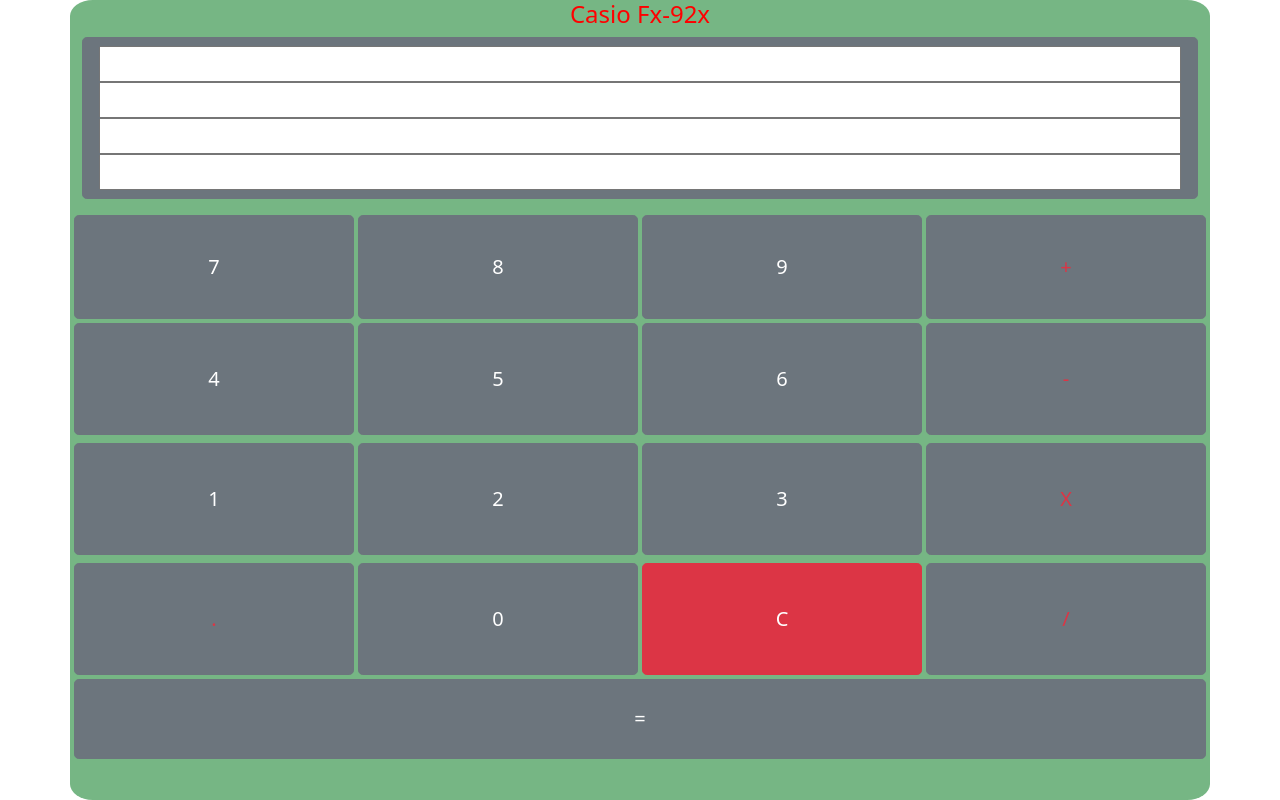
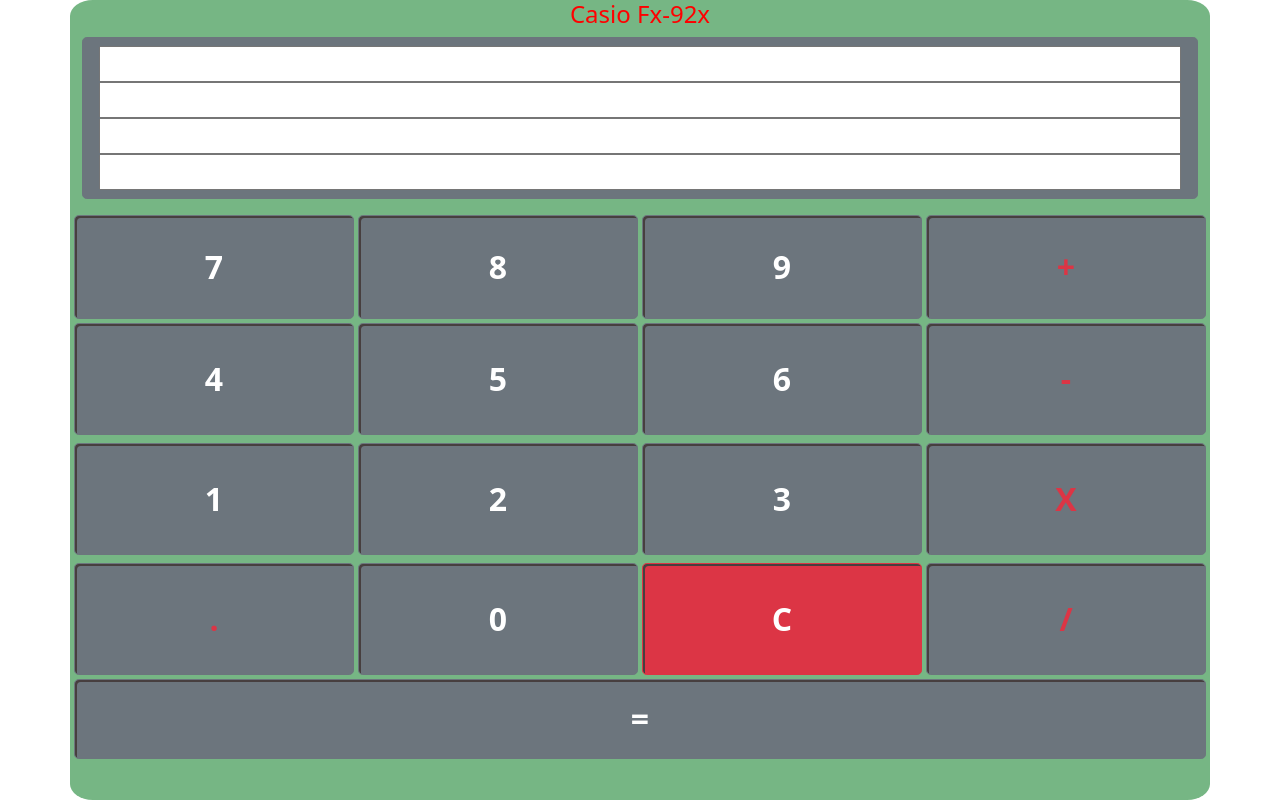
Before and after one commit to LHP7Guillaume/calculatrice, a plain HTML site: page index.html in a window 1280 px wide. Drawn offline with nearby package versions, Linux system fonts and the light colour scheme.

Commit message:
calculatrice mise a jour couleur

```diff
--- a/index.html
+++ b/index.html
@@ -33,73 +33,73 @@
                 </span>
 
                 <div class="row gap-1 px-1 pt-3 hadi lg">
-                    <input type="button" id="" value="7" class="col btn btn-secondary input btn-lg btn-block"
+                    <input type="button" id="" value="7" class="number col btn btn-secondary input btn-lg btn-block "
                         onclick="displaynumber(7)" />
 
 
-                    <input type="button" id="" value="8" class="col btn btn-secondary btn-lg btn-block"
+                    <input type="button" id="" value="8" class="number col btn btn-secondary btn-lg btn-block"
                         onclick="displaynumber(8)" />
 
 
-                    <input type="button" id="" value="9" class="col btn btn-secondary input btn-lg btn-block"
+                    <input type="button" id="" value="9" class="number col btn btn-secondary input btn-lg btn-block"
                         onclick="displaynumber(9)" />
 
 
-                    <input type="button" id="" value="+" class="col btn btn-secondary btn-lg btn-block text-danger"
+                    <input type="button" id="" value="+" class="number col btn btn-secondary btn-lg btn-block text-danger"
                         onclick="displayOperator('+')" />
                 </div>
 
-                <div class="row gap-1 px-1 py-1 hadi lg">
-                    <input type="button" id="" value="4" class="col btn btn-secondary input btn-lg btn-block"
+                <div class="row gap-1 px-1 py-1 hadi lg ">
+                    <input type="button" id="" value="4" class=" number col btn btn-secondary input btn-lg btn-block"
                         onclick="displaynumber(4)" />
 
-                    <input type="button" id="" value="5" class="col btn btn-secondary input btn-lg btn-block"
+                    <input type="button" id="" value="5" class=" number col btn btn-secondary input btn-lg btn-block"
                         onclick="displaynumber(5)" />
 
 
-                    <input type="button" id="" value="6" class="col btn btn-secondary input btn-lg btn-block"
+                    <input type="button" id="" value="6" class=" number col btn btn-secondary input btn-lg btn-block"
                         onclick="displaynumber(6)" />
 
 
                     <input type="button" id="" value="-"
-                        class="col btn btn-secondary btn-lg btn-block text-danger text-danger"
+                        class="col btn btn-secondary btn-lg btn-block text-danger text-danger number"
                         onclick="displayOperator('-')" />
                 </div>
 
                 <div class="row gap-1 px-1 py-1 hadi lg">
-                    <input type="button" id="" value="1" class="col btn btn-secondary input btn-lg btn-block"
+                    <input type="button" id="" value="1" class="number col btn btn-secondary input btn-lg btn-block"
                         onclick="displaynumber(1)" />
 
 
-                    <input type="button" id="" value="2" class="col btn btn-secondary input btn-lg btn-block"
+                    <input type="button" id="" value="2" class="number col btn btn-secondary input btn-lg btn-block"
                         onclick="displaynumber(2)" />
 
 
-                    <input type="button" id="" value="3" class="col btn btn-secondary input btn-lg btn-block"
+                    <input type="button" id="" value="3" class="number col btn btn-secondary input btn-lg btn-block"
                         onclick="displaynumber(3)" />
 
 
-                    <input type="button" id="" value="X" class="col btn btn-secondary btn-lg btn-block text-danger"
+                    <input type="button" id="" value="X" class="number col btn btn-secondary btn-lg btn-block text-danger"
                         onclick="displayOperator('X')" />
                 </div>
                 <div class="row gap-1 px-1 py-1 hadi lg">
-                    <input type="button" id="" value="." class="col btn btn-secondary btn-lg btn-block text-danger"
+                    <input type="button" id="" value="." class="number col btn btn-secondary btn-lg btn-block text-danger"
                         onclick="displayPoint('')" />
 
 
-                    <input type="button" id="" value="0" class="col btn btn-secondary btn-lg btn-block"
+                    <input type="button" id="" value="0" class="number col btn btn-secondary btn-lg btn-block"
                         onclick="displaynumber(0)" />
 
 
-                    <input type="button" id="" value="C" class="col btn btn-danger btn-lg btn-block "
+                    <input type="button" id="" value="C" class="number col btn btn-danger btn-lg btn-block "
                         onclick="reset()" />
 
 
-                    <input type="button" id="" value="/" class="col btn btn-secondary btn-lg btn-block text-danger"
+                    <input type="button" id="" value="/" class="number col btn btn-secondary btn-lg btn-block text-danger"
                         onclick="displayOperator('/')" />
                 </div>
                 <div class="row px-1 hadi2 lg">
-                    <input type="button" id="" value="=" class="col-12 btn btn-secondary btn-lg btn-block"
+                    <input type="button" id="" value="=" class="number col-12 btn btn-secondary btn-lg btn-block"
                         onclick="calculate()" />
                 </div>
             </div>
--- a/style.css
+++ b/style.css
@@ -25,3 +25,10 @@ height: 100vh;
 .casio {
     font-family: "DSEG7 classic";
 }
+
+.number {
+
+    font-size: 2rem !important;
+    font-weight: bold !important;
+    box-shadow :inset 2px 2px rgb(71, 63, 63) !important;
+}
```
